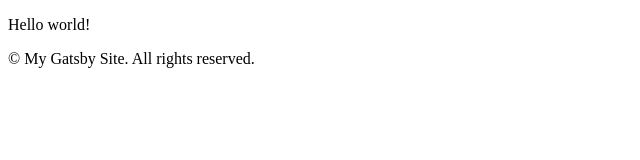
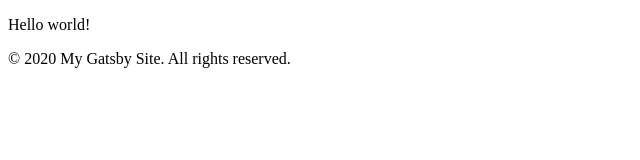
Before and after one commit to prestonso/gtdg-ch2-pages-components, a Gatsby site: page / in a window 1280 px wide. Shown: the full height of the page, 0-640 px from the left. Built offline with nearby package versions, Linux system fonts and the light colour scheme; Gatsby itself is replaced by a stand-in of ours.

Commit message:
Add prop to home page use of footer component

```diff
--- a/src/pages/index.js
+++ b/src/pages/index.js
@@ -5,7 +5,7 @@ export default function Home() {
   return (
     <div>
       <p>Hello world!</p>
-      <Footer />
+      <Footer copyrightYear="2020" />
     </div>
   )
 }
```
